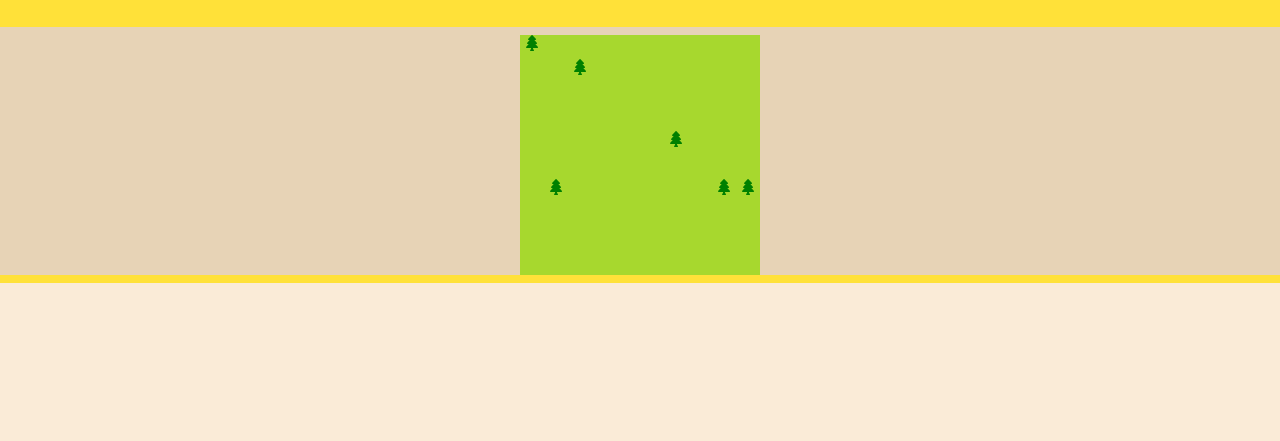
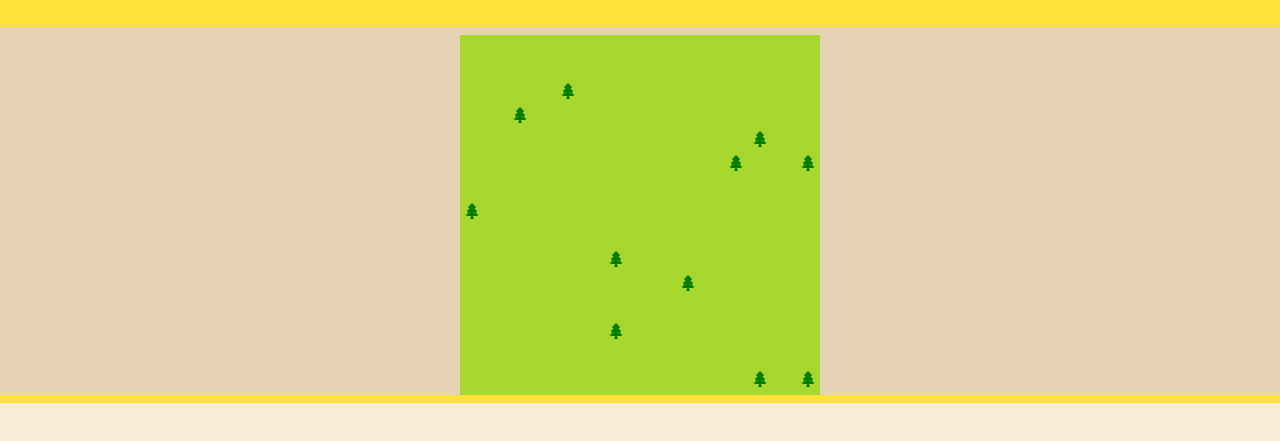
Before and after one commit to TanisJam/applegame, a plain HTML site: page index.html in a window 1280 px wide. Shown: the part 61-502 px from the top of the page. Drawn offline with Linux system fonts and the light colour scheme.

Commit message:
Uodate screenshot and improve functions

```diff
--- a/script.js
+++ b/script.js
@@ -1,44 +1,49 @@
 
-const width = 10;
-const height = 10;
+const width = 15;
+const height = 15;
 
-let createBoard = function(width, height, element){
+let createBoard = function (width, height, element) {
     //create nested divs
-    for(let x = 0; x < height; x++){
+    for (let x = 0; x < height; x++) {
         let row = document.createElement('div');
-        row.id = "row-"+(x+1);
+        row.id = "row-" + (x + 1);
 
-        for(let y = 0; y < width; y++){
+        for (let y = 0; y < width; y++) {
             let col = document.createElement('div');
-            col.id = "col-"+(y+1);
+            col.id = "col-" + (y + 1);
             row.appendChild(col);
         }
         element.appendChild(row);
     }
     //create a 2d array with all divs
     let field = [];
-    for(let i = 0; i < height; i++){
+    for (let i = 0; i < height; i++) {
         field.push(element.childNodes[i].childNodes)
     }
     //return it
     return field;
 }
 
-//create board, a matrix with all the divs
-let board = createBoard(width, height, document.getElementById("board"));
-
-//console.log(board);
-
-for(let x = 0; x < board.length; x++){
-    for(let y = 0; y < board[x].length; y++){
-        if(Math.random() > 0.9){
+let populate = function(array, probability){
+    //probability 0.0 - 1.0
+    for (let x = 0; x < array.length; x++) {
+        for (let y = 0; y < array[x].length; y++) {
+            if (Math.random() > 1-probability) {
                 //board[x][y].style.background = '#da1e1e';
                 //board[x][y].style.borderRadius = '50%';
+
+                //Create Tree icon
                 let icon = document.createElement('i');
                 icon.classList.add("fas");
                 icon.classList.add("fa-tree");
                 icon.style.color = 'green';
-            board[x][y].appendChild(icon);
+                array[x][y].appendChild(icon);
             }
         }
     }
+}
+
+//create board, a matrix with all the divs
+let board = createBoard(width, height, document.getElementById("board"));
+
+populate(board, 0.05);
--- a/style.css
+++ b/style.css
@@ -47,5 +47,4 @@ body{
     width: 1.5em;
     height: 1.5em;
     /*margin: 0.09em;*/
-    z-index: 1;
 }
```
Also changed, not shown: screenshot.png. Lines whose indentation alone changed are shown as unchanged.
